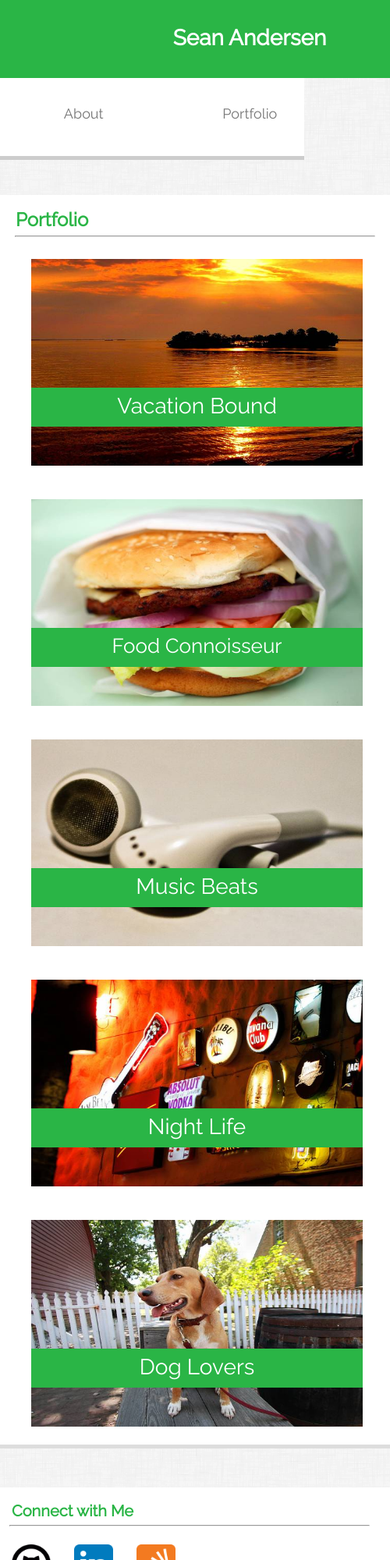
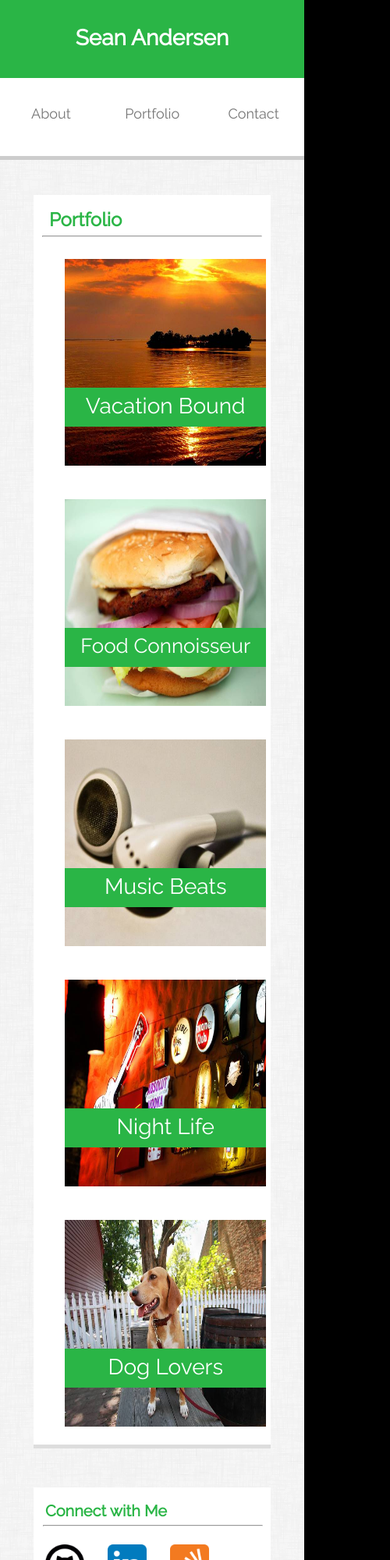
Before and after one commit to andersensm/Responsive-Portfolio, a plain HTML site: page portfolio.html in a window 390 px wide. Shown: the top 2000 px of the page at 78% size, 500 px wide, since content can reach past the window. Drawn offline with Linux system fonts and the light colour scheme.

Commit message:
updated responsiveness and removed unneccesary target=_blanks

```diff
--- a/assets/css/styles.css
+++ b/assets/css/styles.css
@@ -298,17 +298,17 @@ time, mark, audio, video {
 
 @media screen and (max-width:980px) {
   .container {
-    width: 800px;
+    width: 90%;
   }
   .container2 {
-    width: 800px;
+    width: 90%;
   }
   .container3 {
-    width: 800px;
+    width: 90%;
   }
   .ProfilePicture {
     width: 100%;
-    height: 75%;
+    height: 50%;
     margin-left: -20px;
   }
   .pSpecial {
@@ -316,10 +316,10 @@ time, mark, audio, video {
    margin-right: 20px;
   }
   .aboutMeContainer {
-    width: 500px;
+    width: 62.5%;
   }
   .connectWithMeContainer {
-    width: 240px;
+    width: 30%;
   }
   .github, .stackoverflow, .linkedin {
     width: 50px;
@@ -328,10 +328,10 @@ time, mark, audio, video {
     box-sizing: border-box;
   }
   .hr1 {
-    width: 460px;
+    width: 92%;
   }
   .hr2 {
-    width: 210px;
+    width: 87.5%;
     margin-left: 12px;
   }
   .aboutMe {
@@ -360,13 +360,13 @@ time, mark, audio, video {
 }
 @media screen and (max-width:768px) {
   .container {
-    width: 600px;
+    width: 95%;
   }
   .container2 {
-    width: 600px;
+    width: 95%;
   }
   .container3 {
-    width: 600px;
+    width: 95%;
   }
   .ProfilePicture {
     width: 50%;
@@ -384,10 +384,10 @@ time, mark, audio, video {
     width: 100%;
   }
   .hr1 {
-    width: 560px;
+    width: 93.3%;
   }
   .hr2 {
-    width: 560px;
+    width: 93.3%;
     margin-left: 12px;
   }
   .github, .stackoverflow, .linkedin {
@@ -409,7 +409,7 @@ time, mark, audio, video {
     width: 38%;
   }
   .absolute2, .absolute4 {
-    left: 332px;
+    left: 52.65%;
   }
   .absolute2 {
     font-size:26px;
@@ -421,13 +421,13 @@ time, mark, audio, video {
 }
 @media screen and (max-width:640px) {
   .container {
-    width: 640px;
+    width: 100%;
   }
   .container2 {
-    width: 500px;
+    width: 78%;
   }
   .container3 {
-    width: 500px;
+    width: 78%;
   }
   .ProfilePicture {
     width: 100%;
@@ -446,10 +446,10 @@ time, mark, audio, video {
     width: 100%;
   }
   .hr1 {
-    width: 460px;
+    width: 92%;
   }
   .hr2 {
-    width: 460px;
+    width: 92%;
     margin-left: 12px;
   }
   .github, .stackoverflow, .linkedin {
--- a/portfolio.html
+++ b/portfolio.html
@@ -24,9 +24,9 @@
         <!-- Float right Nav Bar-->
         <nav>
           <ul>
-            <li><a href="contact.html" target="_blank" class="Contact1">Contact</a></li>
-            <li><a href="portfolio.html" target="_blank" class="Portfolio1">Portfolio</a></li>
-            <li><a href="index.html" target="_blank" class="About1">About</a></li>
+            <li><a href="contact.html" class="Contact1">Contact</a></li>
+            <li><a href="portfolio.html" class="Portfolio1">Portfolio</a></li>
+            <li><a href="index.html" class="About1">About</a></li>
           </ul>
         </nav>
       </div>
@@ -41,19 +41,19 @@
         <hr class="hr1">
         <!--Portfolio content, with links to Expedia/foodnetwork/youtube/mgmnationalharbor/etsy -->
         <div class="relative">
-          <a href="https://www.expedia.com/" target="_blank"><img src="assets/images/beach.jpg" alt="beach" class="beach"></a>
+          <a href="https://www.expedia.com/"><img src="assets/images/beach.jpg" alt="beach" class="beach"></a>
           <div class="absolute1">Vacation Bound</div>
-          <a href="http://www.foodnetwork.com/" target="_blank"><img src="assets/images/burger.jpg" alt="burger" class="burger"></a>
+          <a href="http://www.foodnetwork.com/"><img src="assets/images/burger.jpg" alt="burger" class="burger"></a>
           <div class="absolute2">Food Connoisseur</div>
         </div>
         <div class="relative">
-          <a href="https://www.youtube.com/" target="blank"><img src="assets/images/music.jpg" alt="music" class="music"></a>
+          <a href="https://www.youtube.com/"><img src="assets/images/music.jpg" alt="music" class="music"></a>
           <div class="absolute3">Music Beats</div>
-          <a href="https://www.mgmnationalharbor.com/en/nightlife.html" target="_blank"><img src="assets/images/nightlife.jpg" alt="nightlife" class="nightlife"></a>
+          <a href="https://www.mgmnationalharbor.com/en/nightlife.html"><img src="assets/images/nightlife.jpg" alt="nightlife" class="nightlife"></a>
           <div class="absolute4">Night Life</div>
         </div>
         <div class="relative">
-          <a href="https://www.etsy.com/market/dog_lover_gift" target="_blank"><img src="assets/images/dog.jpg" alt="dog" class="dog"></a>
+          <a href="https://www.etsy.com/market/dog_lover_gift"><img src="assets/images/dog.jpg" alt="dog" class="dog"></a>
           <div class="absolute5">Dog Lovers</div>
         </div>
       </div>
@@ -66,9 +66,9 @@
           <h3>Connect with Me</h3>
           <hr class="hr2">
           <!-- Icon links that send to Github, Linkedin, and StackOverflow -->
-          <a href="https://github.com/" target="_blank"><img src="assets/images/GitHubIcon.png" alt="GitHub" class="github"></a>
-          <a href="https://www.linkedin.com/feed/" target="_blank"><img src="assets/images/Linkedin-2.png" alt="Linkedin" class="linkedin"></a>
-          <a href="https://stackoverflow.com/" target="_blank"><img src="assets/images/StackOverflow-2.png" alt="StackOverflow" class="stackoverflow"></a>
+          <a href="https://github.com/"><img src="assets/images/GitHubIcon.png" alt="GitHub" class="github"></a>
+          <a href="https://www.linkedin.com/feed/"><img src="assets/images/Linkedin-2.png" alt="Linkedin" class="linkedin"></a>
+          <a href="https://stackoverflow.com/"><img src="assets/images/StackOverflow-2.png" alt="StackOverflow" class="stackoverflow"></a>
         </div>
       </div>
     </div>
```
Also changed, not shown: contact.html (+6 -6 lines), index.html (+6 -6 lines).
